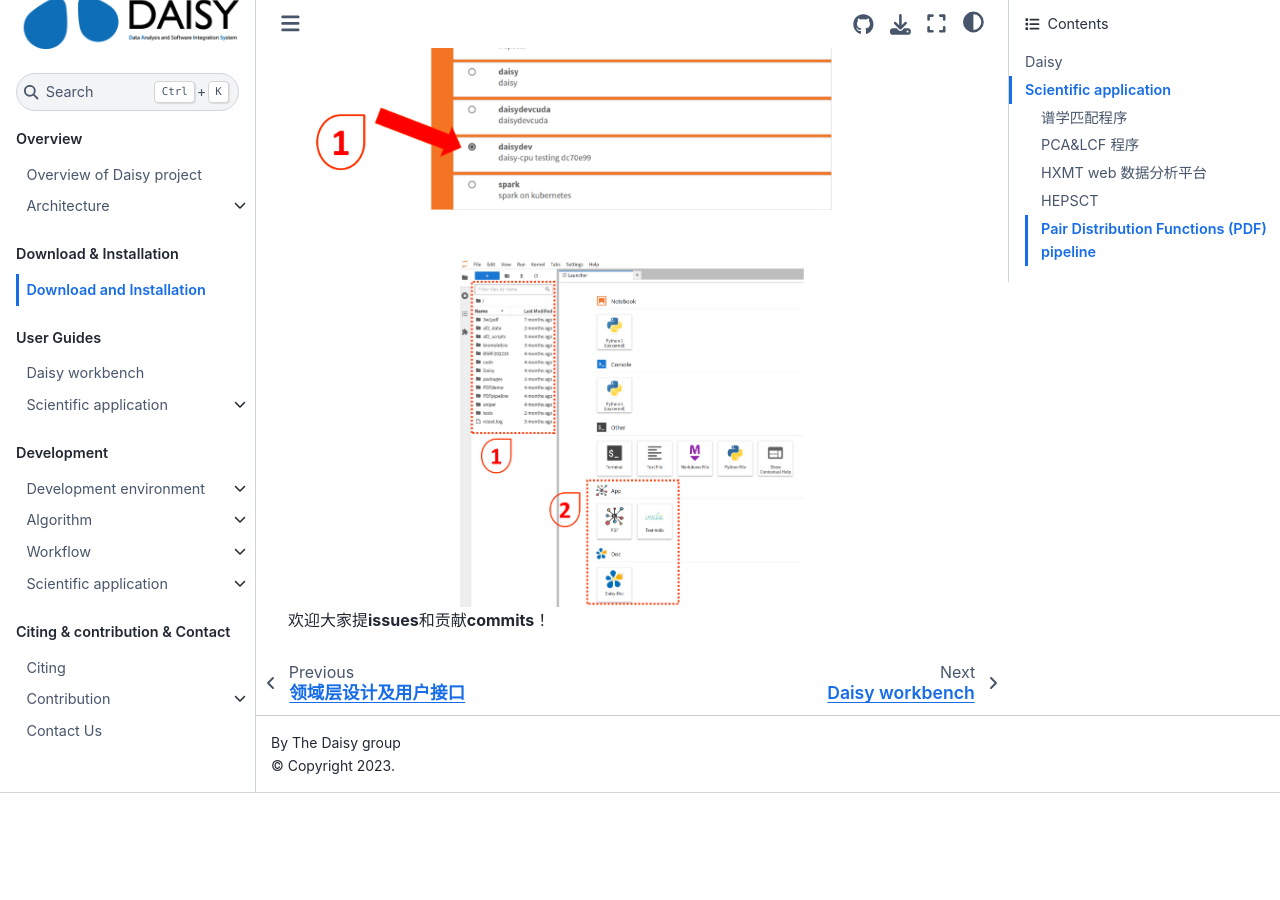
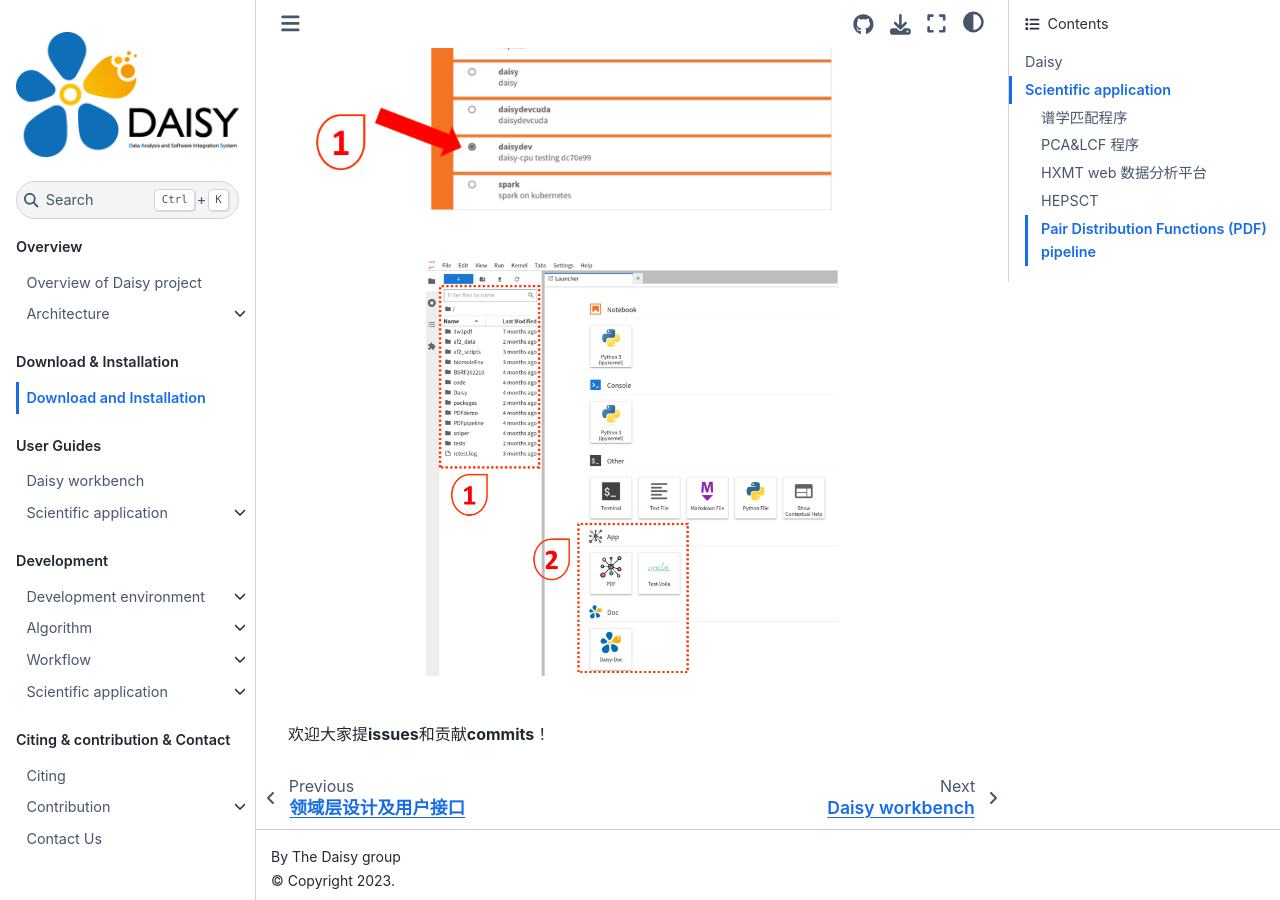
Before and after one commit to huyuhuster/daisydoc, a Jupyter Book: the page built from docs/reference/installation.md, in a window 1280 px wide and 900 px high, scrolled down 3195 px. Built offline with Jupyter Book 1.0.4 settings and Sphinx 7.4.7 and the Sphinx Book theme 1.1.4, drawn with Linux system fonts in a browser that asks for light colours; before the commit the page ends 3988 px from its top, so only the background shows below that.

Commit message:
Update installation.md

```diff
--- a/docs/reference/installation.md
+++ b/docs/reference/installation.md
@@ -86,8 +86,10 @@
 
 &nbsp;
 
-<img src="../images/xrdxs/jupyterlab.png" align=center width="50%" height="50%"/>
+<img src="../images/xrdxs/jupyterlab.png" align=center width="60%" height="60%"/>
 
 
+&nbsp;
+&nbsp;
 
 欢迎大家提**issues**和贡献**commits**！
```
